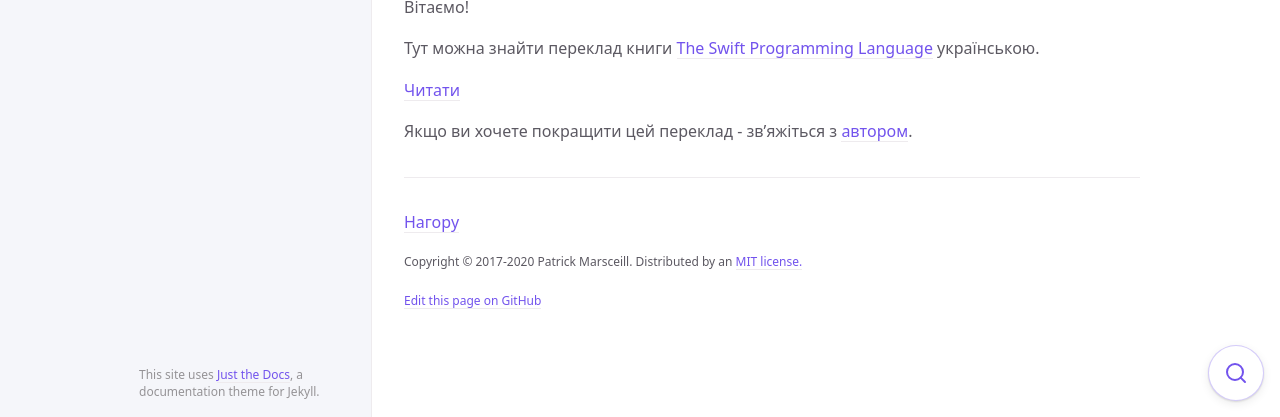
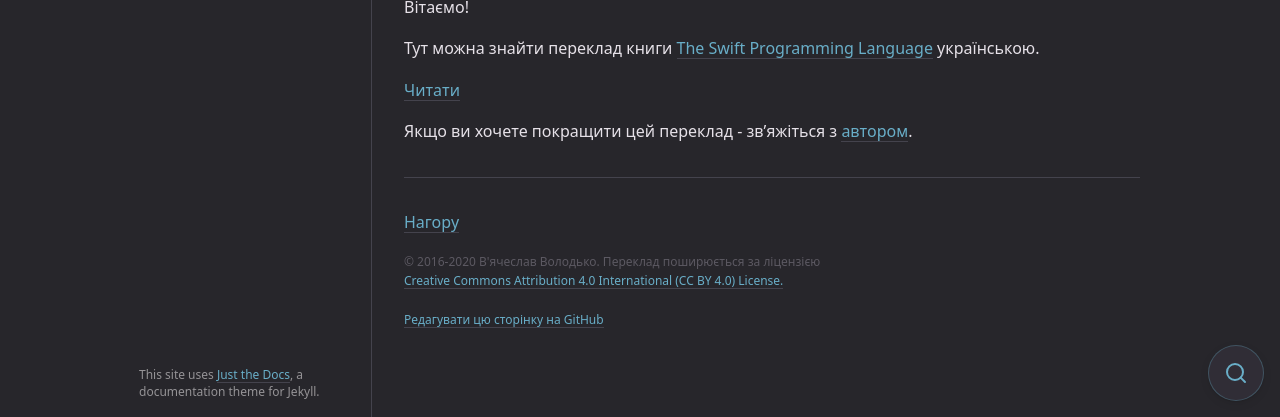
Before and after one commit to swiftbookua/book-site, a Jekyll site: the page built from index.md, in a window 1280 px wide, cut to the strip 483-900 px from the top of the page. Built offline with Jekyll 4.4.1, drawn with Linux system fonts in a browser that asks for light colours.

Commit message:
Updated styling

```diff
--- a/_config.yml
+++ b/_config.yml
@@ -100,7 +100,7 @@ nav_sort: case_sensitive # Capital letters sorted before lowercase
 back_to_top: true
 back_to_top_text: "Нагору"
 
-footer_content: "Copyright &copy; 2017-2020 Patrick Marsceill. Distributed by an <a href=\"https://github.com/pmarsceill/just-the-docs/tree/master/LICENSE.txt\">MIT license.</a>"
+footer_content: "&copy; 2016-2020 В'ячеслав Володько. Переклад поширюється за ліцензією <a href=\"https://creativecommons.org/licenses/by/4.0/\">Creative Commons Attribution 4.0 International (CC BY 4.0) License.</a>"
 
 # Footer last edited timestamp
 last_edit_timestamp: true # show or hide edit time - page must have `last_modified_date` defined in the frontmatter
@@ -110,14 +110,14 @@ last_edit_time_format: "%b %e %Y at %I:%M %p" # uses ruby's time format: https:/
 
 # Footer "Edit this page on GitHub" link text
 gh_edit_link: true # show or hide edit this page link
-gh_edit_link_text: "Edit this page on GitHub"
-gh_edit_repository: "https://github.com/pmarsceill/just-the-docs" # the github URL for your repo
-gh_edit_branch: "master" # the branch that your docs is served from
+gh_edit_link_text: "Редагувати цю сторінку на GitHub"
+gh_edit_repository: "https://github.com/swiftbookua/swiftbookua" # the github URL for your repo
+gh_edit_branch: "feat/separate-jekyll-deployment" # the branch that your docs is served from
 # gh_edit_source: docs # the source that your files originate from
 gh_edit_view_mode: "tree" # "tree" or "edit" if you want the user to jump into the editor immediately
 
 # Color scheme currently only supports "dark", "light"/nil (default), or a custom scheme that you define
-color_scheme: nil
+color_scheme: "dark"
 
 # Google Analytics Tracking (optional)
 # e.g, UA-1234567-89
--- a/_layouts/default.html
+++ b/_layouts/default.html
@@ -177,7 +177,7 @@ layout: table_wrappers
                   site.gh_edit_view_mode
                 %}
                   <p class="text-small text-grey-dk-000 mb-0">
-                    <a href="{{ site.gh_edit_repository }}/{{ site.gh_edit_view_mode }}/{{ site.gh_edit_branch }}{% if site.gh_edit_source %}/{{ site.gh_edit_source }}{% endif %}/{{ page.path }}" id="edit-this-page">{{ site.gh_edit_link_text }}</a>
+                    <a href="{{ site.gh_edit_repository }}/{{ site.gh_edit_view_mode }}/{{ site.gh_edit_branch }}{% if site.gh_edit_source %}/{{ site.gh_edit_source }}{% endif %}" id="edit-this-page">{{ site.gh_edit_link_text }}</a>
                   </p>
                 {% endif %}
               </div>
--- a/_sass/code.scss
+++ b/_sass/code.scss
@@ -119,16 +119,16 @@ figure.highlight {
   color: #93a1a1;
 } // generic //
 .highlight .k {
-  color: #859900;
+  color: #EE81B1;
 } // keyword //
 .highlight .l {
   color: #93a1a1;
 } // literal //
 .highlight .n {
-  color: #93a1a1;
+  color: #4EB0CC;
 } // name //
 .highlight .o {
-  color: #859900;
+  color: #E0E0E1;
 } // operator //
 .highlight .x {
   color: #cb4b16;
@@ -143,7 +143,7 @@ figure.highlight {
   color: #859900;
 } // comment.preproc //
 .highlight .c1 {
-  color: #586e75;
+  color: #818C97;
 } // comment.single //
 .highlight .cs {
   color: #859900;
@@ -184,7 +184,7 @@ figure.highlight {
   color: #cb4b16;
 } // keyword.constant //
 .highlight .kd {
-  color: #268bd2;
+  color: #EE81B1;
 } // keyword.declaration //
 .highlight .kn {
   color: #859900;
@@ -196,7 +196,7 @@ figure.highlight {
   color: #268bd2;
 } // keyword.reserved //
 .highlight .kt {
-  color: #dc322f;
+  color: #6BDFFF;
 } // keyword.type //
 .highlight .ld {
   color: #93a1a1;
@@ -205,7 +205,7 @@ figure.highlight {
   color: #2aa198;
 } // literal.number //
 .highlight .s {
-  color: #2aa198;
+  color: #EF8776;
 } // literal.string //
 .highlight .na {
   color: #555;
@@ -229,7 +229,7 @@ figure.highlight {
   color: #cb4b16;
 } // name.exception //
 .highlight .nf {
-  color: #268bd2;
+  color: #4EB0CC;
 } // name.function //
 .highlight .nl {
   color: #555;
@@ -247,7 +247,7 @@ figure.highlight {
   color: #268bd2;
 } // name.tag //
 .highlight .nv {
-  color: #268bd2;
+  color: #69AEC8;
 } // name.variable //
 .highlight .ow {
   color: #859900;
@@ -262,7 +262,7 @@ figure.highlight {
   color: #2aa198;
 } // literal.number.hex //
 .highlight .mi {
-  color: #2aa198;
+  color: #D7C986;
 } // literal.number.integer //
 .highlight .mo {
   color: #2aa198;
@@ -280,7 +280,7 @@ figure.highlight {
   color: #2aa198;
 } // literal.string.double //
 .highlight .se {
-  color: #cb4b16;
+  color: #E0E0E1;
 } // literal.string.escape //
 .highlight .sh {
   color: #93a1a1;
--- a/_sass/support/_variables.scss
+++ b/_sass/support/_variables.scss
@@ -50,7 +50,7 @@ $purple-100: #5e41d0 !default;
 $purple-200: #4e26af !default;
 $purple-300: #381885 !default;
 
-$blue-000: #2c84fa !default;
+$blue-000: #69AEC8 !default;
 $blue-100: #2869e6 !default;
 $blue-200: #264caf !default;
 $blue-300: #183385 !default;
```
